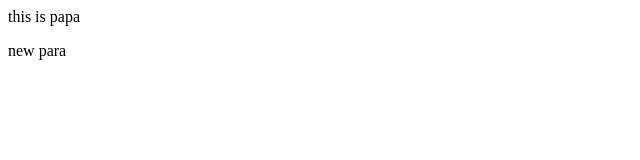
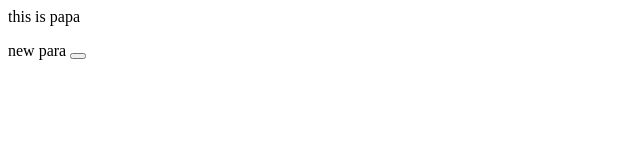
Before and after one commit to printishan10/localrepo, a plain HTML site: page index.html in a window 1280 px wide. Shown: the full height of the page, 0-640 px from the left. Drawn offline with Linux system fonts and the light colour scheme.

Commit message:
add new feature  button

```diff
--- a/index.html
+++ b/index.html
@@ -1,2 +1,2 @@
 <p>this is papa</p>
-<p>new para</p>
+<p>new para <button></button></p>
```
